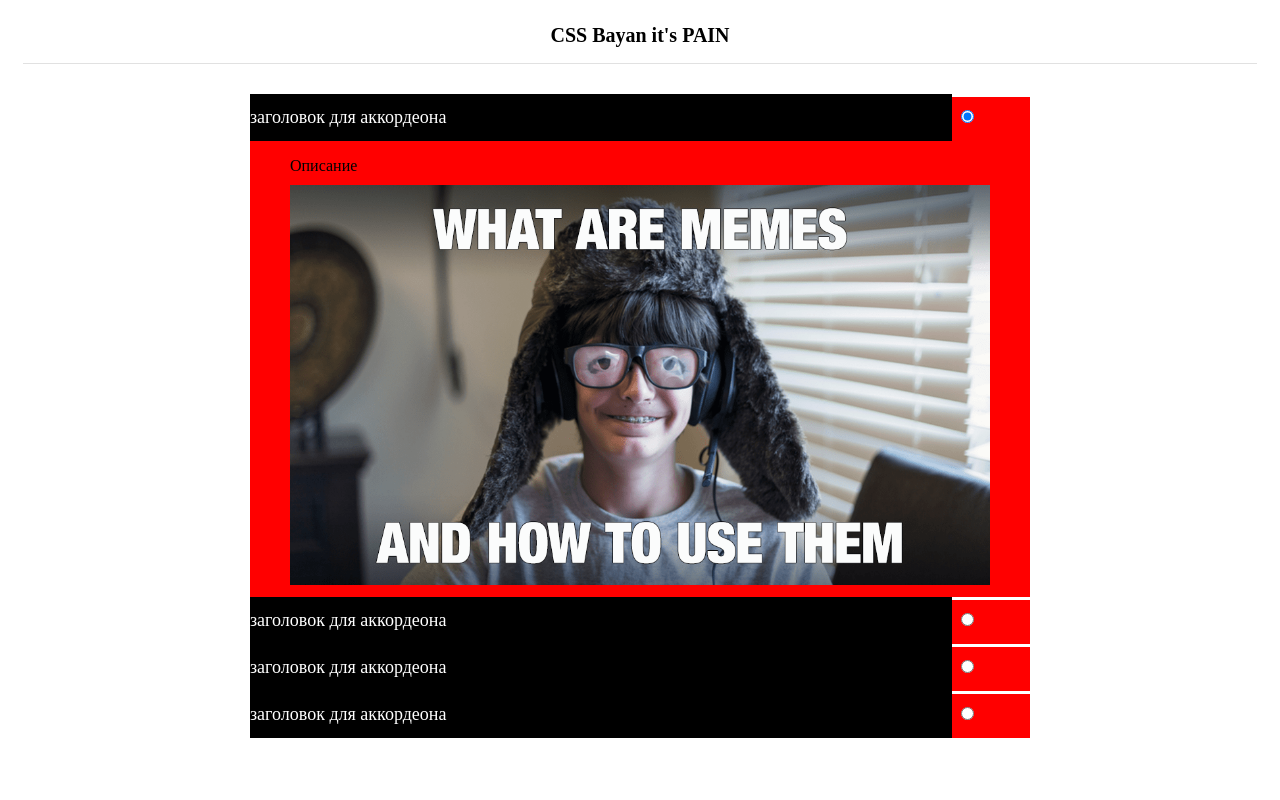
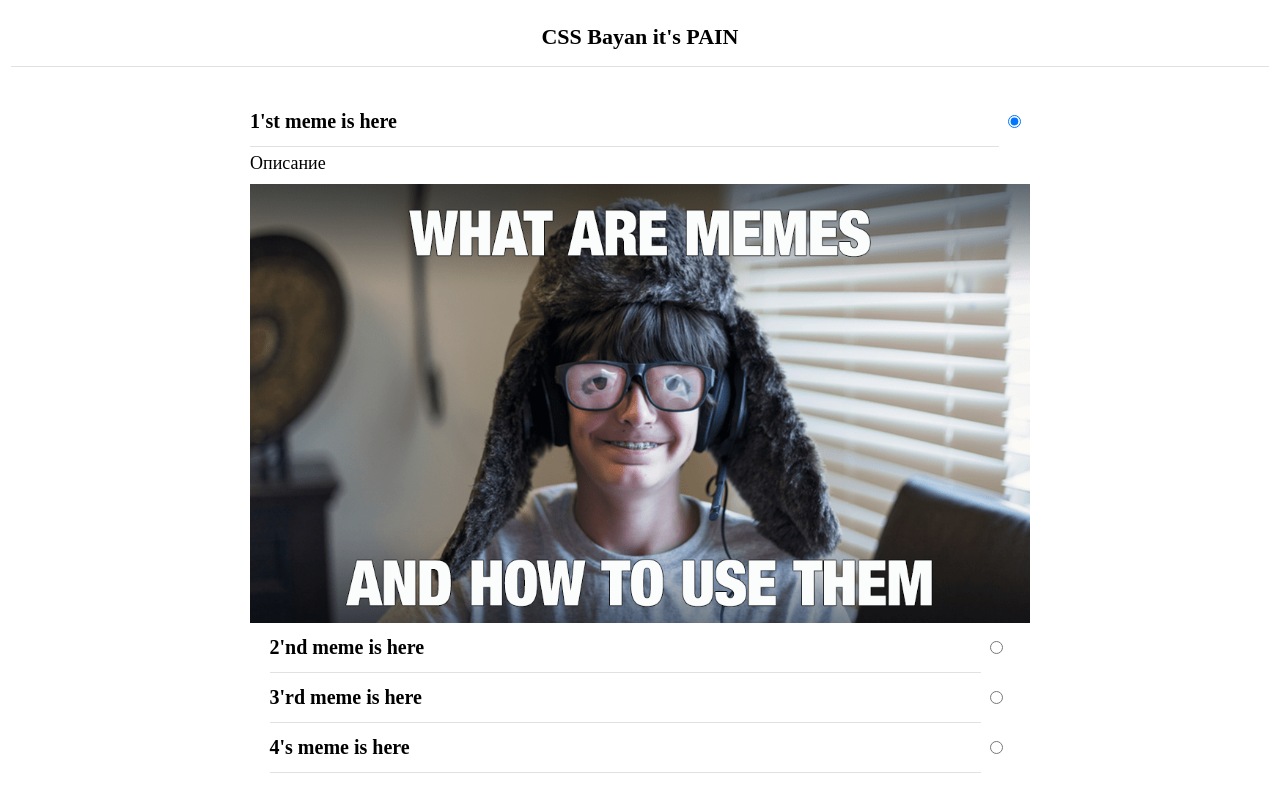
Before and after one commit to Despair08/cssBayan, a plain HTML site: page index.html in a window 1280 px wide. Drawn offline with Linux system fonts and the light colour scheme.

Commit message:
feat: add adaptive for tablet and desctop

```diff
--- a/index.html
+++ b/index.html
@@ -11,7 +11,7 @@
     <div class="wrapper">
       <h1 class="title">CSS Bayan it's PAIN</h1>
       <div class="acc-wrapper">
-        <label for="first" class="acc__label">заголовок для аккордеона</label>
+        <label for="first" class="acc__label">1'st meme is here</label>
         <input id="first" type="radio" name="acc-radio" checked />
         <div class="acc-item">
           <figure>
@@ -24,9 +24,7 @@
           </figure>
         </div>
         <div class="acc-wrapper">
-          <label for="second" class="acc__label"
-            >заголовок для аккордеона</label
-          >
+          <label for="second" class="acc__label">2'nd meme is here</label>
           <input id="second" type="radio" name="acc-radio" />
           <div class="acc-item">
             <figure>
@@ -40,7 +38,7 @@
           </div>
         </div>
         <div class="acc-wrapper">
-          <label for="third" class="acc__label">заголовок для аккордеона</label>
+          <label for="third" class="acc__label">3'rd meme is here</label>
           <input id="third" type="radio" name="acc-radio" />
           <div class="acc-item">
             <figure>
@@ -54,9 +52,7 @@
           </div>
         </div>
         <div class="acc-wrapper">
-          <label for="fourth" class="acc__label"
-            >заголовок для аккордеона</label
-          >
+          <label for="fourth" class="acc__label">4's meme is here</label>
           <input id="fourth" type="radio" name="acc-radio" />
           <div class="acc-item">
             <figure>
--- a/style.css
+++ b/style.css
@@ -1,3 +1,7 @@
+* {
+  box-sizing: border-box;
+}
+
 html {
   font-size: 10px;
 }
@@ -6,38 +10,39 @@ body {
   font-size: 1.6rem;
 }
 
+figure {
+  margin: 0;
+}
+
 .wrapper {
   display: flex;
   flex-direction: column;
   row-gap: 3rem;
   margin: 0 auto;
-  padding: 0 1.5rem;
+  padding: 0 0.3rem;
 }
 
 .title {
-  font-size: 2rem;
+  font-size: 3rem;
   margin: 0;
   padding: 1.6rem 0;
   text-align: center;
-  border-bottom: 1px solid rgba(225, 225, 225);
+  border-bottom: 0.1rem solid rgba(225, 225, 225);
 }
 
 .acc-wrapper {
   margin: 0 auto;
-  min-width: 50%;
-  max-width: 104rem;
+  max-width: 95vw;
 }
 
 .acc__label {
   display: inline-block;
-  font-size: 1.8rem;
   margin: 0;
   padding: 1.3rem 0;
-  min-width: 90%;
-  cursor: pointer;
-  background-color: #000;
-  color: #fff;
-  z-index: 1;
+  min-width: 89%;
+  font-size: 2.5rem;
+  font-weight: 700;
+  border-bottom: 0.1rem solid rgba(225, 225, 225);
 }
 
 .acc-item {
@@ -45,28 +50,75 @@ body {
   max-height: 3rem;
   margin-top: -4.4rem;
   overflow: hidden;
-  background-color: red;
   transition: all 1s;
 }
 
 figcaption {
-  padding-top: 4.4rem;
+  padding-top: 5rem;
+  padding-bottom: 1rem;
+  font-size: 2rem;
 }
 
 .img-content {
-  width: 70rem;
+  display: block;
+  max-width: 30rem;
   height: 100%;
-  padding: 1rem 0;
+  margin: 0 auto;
 }
 
 input[type="radio"]:checked + .acc-item {
-  min-height: 50rem;
+  min-height: 30rem;
   transition: all 1s;
 }
 
+@media (min-width: 820px) {
+  .acc-wrapper {
+    min-width: 50%;
+    max-width: 95%;
+  }
+
+  input[type="radio"]:checked + .acc-item {
+    min-height: 52rem;
+    transition: all 1s;
+  }
+
+  .title {
+    font-size: 2.2rem;
+  }
+
+  .acc__label {
+    min-width: 96%;
+    font-size: 2rem;
+  }
+
+  figcaption {
+    font-size: 1.8rem;
+  }
+
+  .img-content {
+    max-width: 78rem;
+  }
+}
+
 @media (min-width: 1920px) {
+  .acc-wrapper {
+    margin: 0 auto;
+    min-width: 50%;
+    max-width: 104rem;
+  }
+
+  .title {
+    font-size: 2rem;
+  }
+
   .acc__label {
     min-width: 97%;
+    font-size: 1.8rem;
+    cursor: pointer;
+  }
+
+  figcaption {
+    font-size: 1.6rem;
   }
 
   .acc__label:hover ~ .acc-item {
@@ -78,4 +130,14 @@ input[type="radio"]:checked + .acc-item {
     min-height: 50rem;
     transition: all 1s;
   }
+
+  .img-content {
+    max-width: 70rem;
+    height: 100%;
+  }
+
+  input[type="radio"]:checked + .acc-item {
+    min-height: 50rem;
+    transition: all 1s;
+  }
 }
```
